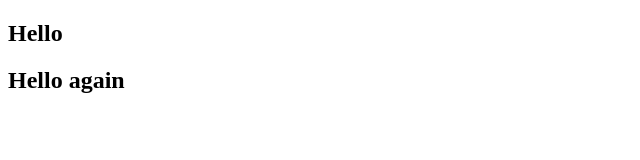
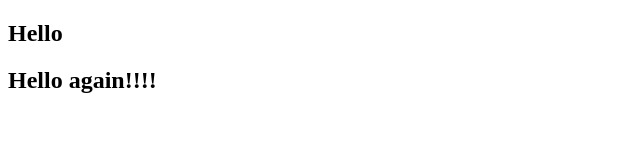
Before and after one commit to precci/precci.github.io, a plain HTML site: page CodePen/about.html in a window 1280 px wide. Shown: the full height of the page, 0-640 px from the left. Drawn offline with Linux system fonts and the light colour scheme.

Commit message:
Weblapujra

```diff
--- a/CodePen/about.html
+++ b/CodePen/about.html
@@ -7,6 +7,6 @@
 </head>
 <body>
     <h2>Hello</h2>
-    <h2>Hello again</h2>
+    <h2>Hello again!!!!</h2>
 </body>
 </html>
```
